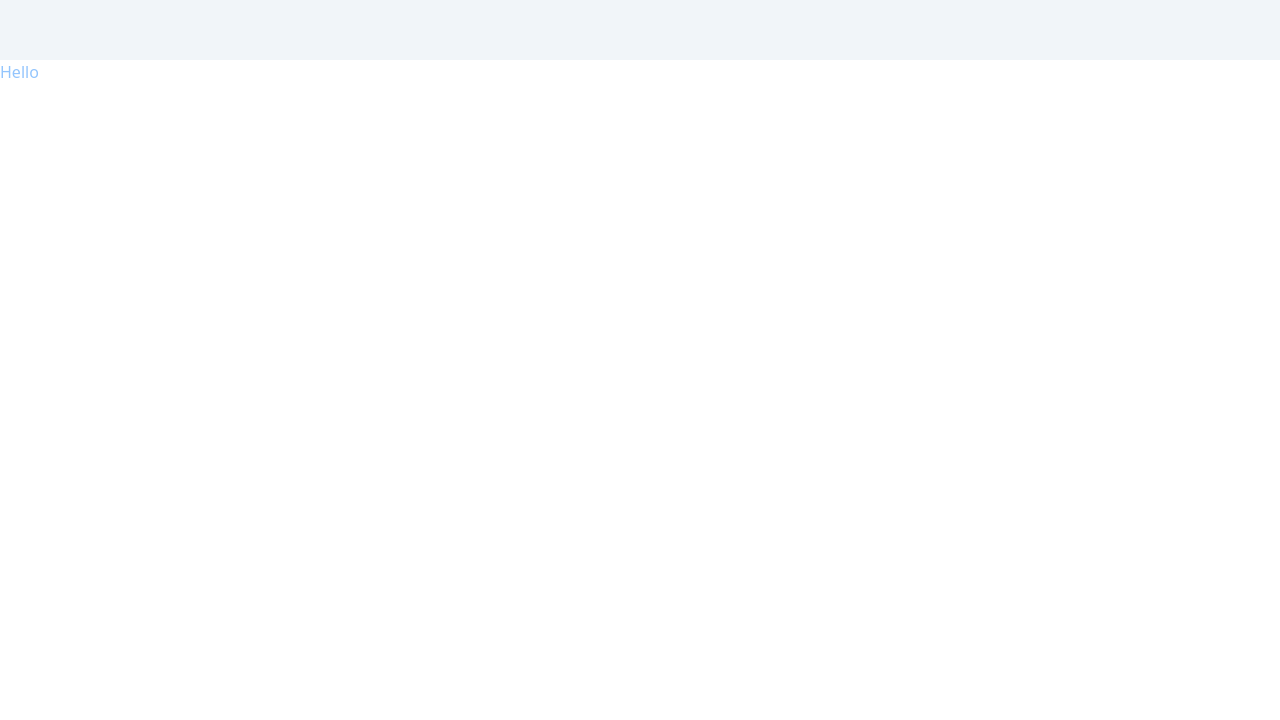
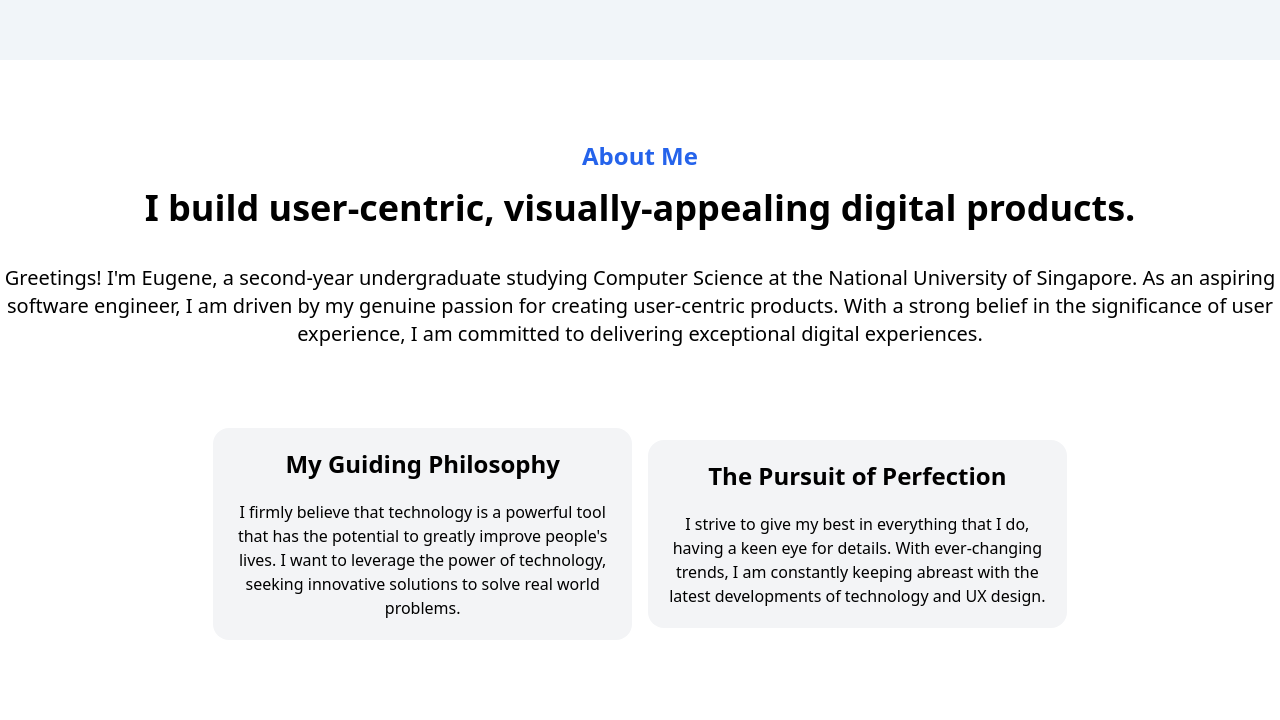
Before and after one commit to eugenetangkj/personalportfolio2023, a website: page index.html in a window 1280 px wide. Shown: the part 740-1460 px from the top of the page. Before the commit the page ends 824 px from the top, so only its background shows below. Drawn offline with nearby package versions, Linux system fonts and the light colour scheme.

Commit message:
Start on about me section

```diff
--- a/app.js
+++ b/app.js
@@ -3,26 +3,22 @@ const hamburgerIcon = document.querySelector("#hamburger-icon");
 const closeIcon = document.querySelector("#close-icon");
 const hamburgerMenuItems = document.querySelector("#hamburger-menu-items");
 const hamburgerMenuList = document.querySelector("#hamburger-menu-ul");
+const bodyElement = document.getElementsByTagName("BODY")[0];
 
-
-
+//Runs when hamburger menu is pressed on
 function openMenu() {
     hamburgerIcon.classList.toggle("hidden");
     closeIcon.classList.toggle("hidden");
     hamburgerMenuItems.classList.add('w-[100%]');
     hamburgerMenuItems.classList.remove('w-0');
-    // hamburgerMenuList.classList.remove('mr-96');
-
-
-
+    bodyElement.classList.add('overflow-hidden');
 }
 
+//Runs when cross button is pressed on
 function closeMenu() {
     hamburgerIcon.classList.toggle("hidden");
     closeIcon.classList.toggle("hidden");
     hamburgerMenuItems.classList.add('w-0');
     hamburgerMenuItems.classList.remove('w-[100%]');
-    // hamburgerMenuList.classList.add('mr-96');
-
-
+    bodyElement.classList.remove('overflow-hidden');
 }
--- a/index.html
+++ b/index.html
@@ -7,7 +7,7 @@
     <title>Eugene's Portfolio</title>
 </head>
 <body class="roboto">
-    <!-- Intro Section -->
+    <!-- Nav bar -->
     <nav class="bg-slate-100 w-full z-10 h-small-10">
         <div class="container mx-auto py-5 flex items-center justify-between">
             <!-- Logo -->
@@ -15,7 +15,8 @@
               <!-- <img src="./assets/logo-graphic.png" alt="Website Logo" class="w-24 h-20"> -->
               <span class="text-xl ml-5 md:ml-10 font-semibold text-black">Eugene Tang</span>
             </div>
-            <!-- Menu -->
+
+            <!-- Main Menu -->
             <ul class="hidden md:flex space-x-10 text-black font-semi-bold text-base">
                 <li class="hover:text-gray-500">
                     <a href="#">Homepage</a>
@@ -33,14 +34,14 @@
                     <a href="#">Contact</a>
                 </li>
             </ul>
+
             <!-- Toggle between light and dark modes -->
             <img src="./assets/dark-mode.png" class="w-8 cursor-pointer hidden md:block md: mr-10" alt="Dark mode">
 
-
+            <!-- Hamburger Menu-->
             <div id="hamburger-icon" class="space-y-1 mr-5 md:mr-0 md:hidden cursor-pointer z-30 text-[40px]">
                 <ion-icon name="menu" onclick="openMenu()"></ion-icon>
             </div>
-
 
             <!-- Items within hamburger menu -->
             <div id="hamburger-menu-items" class="flex flex-col justify-center items-center bg-gray-900 absolute left-0 top-0 w-0 h-full text-white font-semibold z-20 text-2xl duration-500 text-center overflow-hidden">
@@ -67,26 +68,70 @@
             <div id="close-icon" class="hidden space-y-1 mr-5 md:mr-0 md:hidden cursor-pointer z-30 text-[40px] text-white">
                 <ion-icon name="close" onclick="closeMenu()"></ion-icon>
             </div>
-
-
         </div>
 
     </nav>
+
+    <!-- Intro section-->
     <div class="h-large-90 bg-slate-100 relative overflow-hidden flex flex-col items-center justify-center">
-        <!-- Intro content -->
-            <!-- Normal Text-->
-            <h1 class="text-black font-semibold text-3xl sm:text-4xl md:text-6xl">Hi, I am Eugene!</h1>
+        <!-- Normal Text-->
+        <h1 class="text-black font-semibold text-3xl sm:text-4xl md:text-6xl">Hi, I am Eugene!</h1>
 
-            <!-- Animated Text -->
-            <div class="mt-10 md:mt-20">
-                <p class="text-2xl sm:text-2xl md:text-5xl">An aspiring <span id="text" class="text-blue-600"></span></p>
+        <!-- Animated Text -->
+        <div class="mt-10 md:mt-20">
+            <p class="text-2xl sm:text-2xl md:text-5xl">An aspiring <span id="text" class="text-blue-600"></span></p>
+        </div>
+    </div>
+
+
+    <!-- About Me section -->
+    <div class="container mx-auto flex flex-col py-20 space-y-20 justify-center items-center">
+        <!-- About Me Information-->
+        <div class="flex flex-col gap-4 justify-center items-center">
+            <h1 class="font-semibold text-blue-600 text-2xl text-center">About Me</h1>
+            <h1 class="font-semibold text-4xl text-center">I build user-centric, visually-appealing digital products.</h1>
+            <p class="text-xl mt-5 text-center">Greetings! I'm Eugene, a second-year undergraduate studying Computer Science at the National University of Singapore. As an aspiring software engineer, I am driven by my genuine passion for creating user-centric products. With a strong belief in the significance of user experience, I am committed to delivering exceptional digital experiences.
+            </p>
+        </div>
+
+        <!-- Core Values -->
+        <div class="grid grid-cols-2 gap-4 text-center w-2/3 items-center">
+            <div class="bg-gray-100 rounded-2xl p-5">
+                <h2 class="font-semibold text-2xl">My Guiding Philosophy</h2>
+                <p class="mt-5">I firmly believe that technology is a powerful tool that has the potential to greatly improve people's lives. I want to leverage the power of technology, seeking innovative solutions to solve real world problems.
+
+                    <!-- is this belief that drives me to continually seek out problems that can be solved through innovative technological solutions. My ultimate goal is to create a positive and meaningful impact on others by leveraging the power of technology for the greater good.</p> -->
+            </div>
+
+            <div class="bg-gray-100 rounded-2xl p-5">
+                <h2 class="font-semibold text-2xl">The Pursuit of Perfection</h2>
+                <p class="mt-5">I strive to give my best in everything that I do, having a keen eye for details. With ever-changing trends, I am constantly keeping abreast with the latest developments of technology and UX design.
+                </p>
+
+                    <!-- is this belief that drives me to continually seek out problems that can be solved through innovative technological solutions. My ultimate goal is to create a positive and meaningful impact on others by leveraging the power of technology for the greater good.</p> -->
             </div>
 
         </div>
 
-    <div>
-        <h1 class="text-blue-300">Hello</h1>
+
+
+
+
+
+
+
+
+
+        <!-- Guiding Philosophy -->
+        <!-- <div class="flex flex-col gap-4">
+            <h1 class="font-semi-bold text-blue-600 text-2xl">Guiding Philosophy</h1>
+            <h1 class="font-semibold text-4xl">Tech for good drives me forward.</h1>
+            <p class="text-xl mt-5">A common question that I received from many of my peers is "Why did you join Computing?" Well, I firmly believe that technology is a powerful tool that has the potential to greatly improve people's lives. It is this belief that drives me to continually seek out problems that can be solved through innovative technological solutions. My ultimate goal is to create a positive and meaningful impact on others by leveraging the power of technology for the greater good. and I do so by constantly staying abreast of emerging tech and UX design trends.
+            </p>
+        </div> -->
     </div>
+
+
     <!-- Javascript files -->
     <script src="./app.js"></script>
     <script src="./autotyping.js"></script>
```
Also changed, not shown: assets/portrait-full.png (added), css/style.css, 1 other file.
